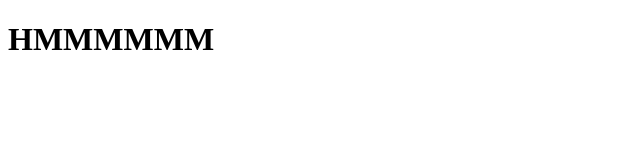
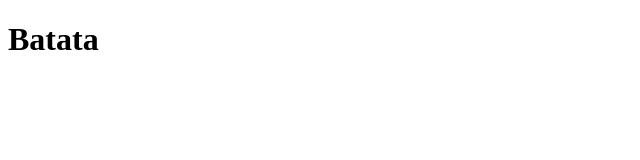
Before and after one commit to B1azA/HotBatata, a plain HTML site: page index.html in a window 1280 px wide. Shown: the whole page, without its empty margins (0-640 px from the left). Drawn offline with Linux system fonts and the light colour scheme.

Commit message:
second commit

```diff
--- a/index.html
+++ b/index.html
@@ -2,8 +2,8 @@
 <html lang="en">
 <head>
     <meta charset="UTF-8">
-    <title>ALALA</title>
-    <h1>HMMMMMM</h1>
+    <title>Batata</title>
+    <h1>Batata</h1>
 </head>
 <body>
 
```
